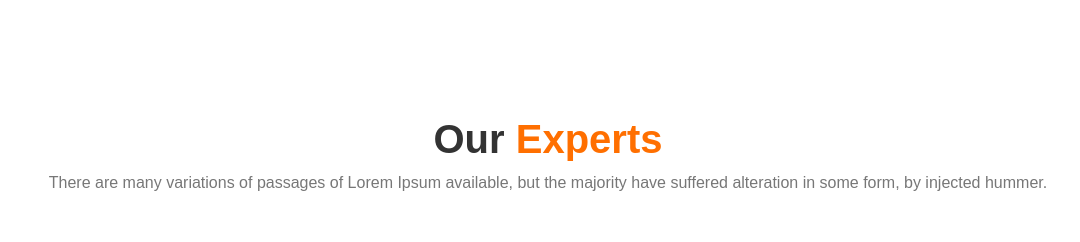
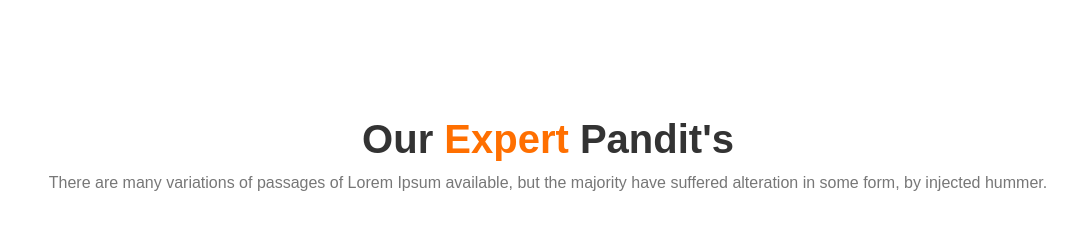
Before and after one commit to metooabby/poojyanama, a plain HTML site: page index.html in a window 1280 px wide. Shown: the part 2758-3000 px from the top of the page, without its empty margins (92-1172 px from the left). Drawn offline with nearby package versions, Linux system fonts and the light colour scheme; no server answers; a web font is replaced by a local one.

Commit message:
experts text change

```diff
--- a/index.html
+++ b/index.html
@@ -364,7 +364,7 @@
       <div class="row">
         <div class="col-lg-12 col-md-12 col-sm-10 col-xs-12 col-lg-offset-2 col-md-offset-2 col-sm-offset-1 col-xs-offset-0">
           <div class="ast_heading">
-            <h1>our <span>experts</span></h1>
+            <h1>our <span>expert</span> pandit's</h1>
             <p>There are many variations of passages of Lorem Ipsum available, but the majority have suffered alteration in some form, by injected hummer.</p>
           </div>
         </div>
```
